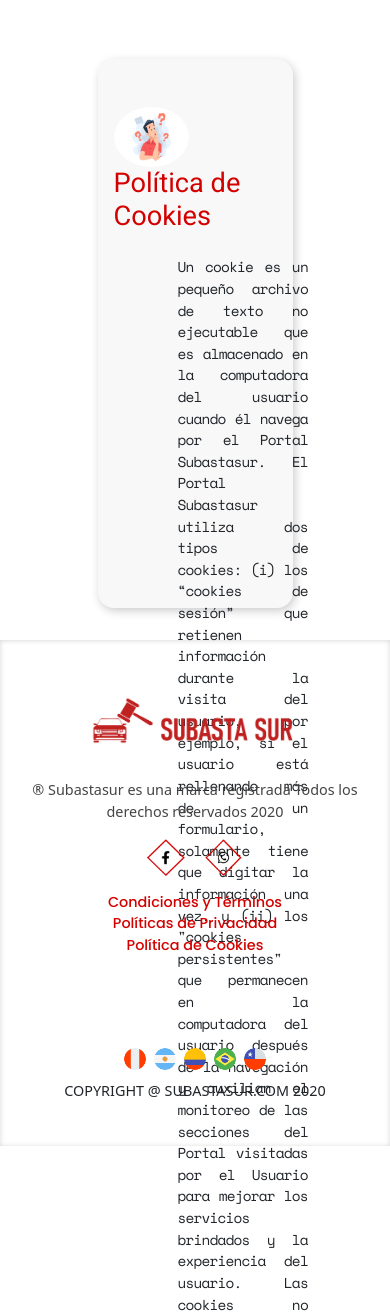
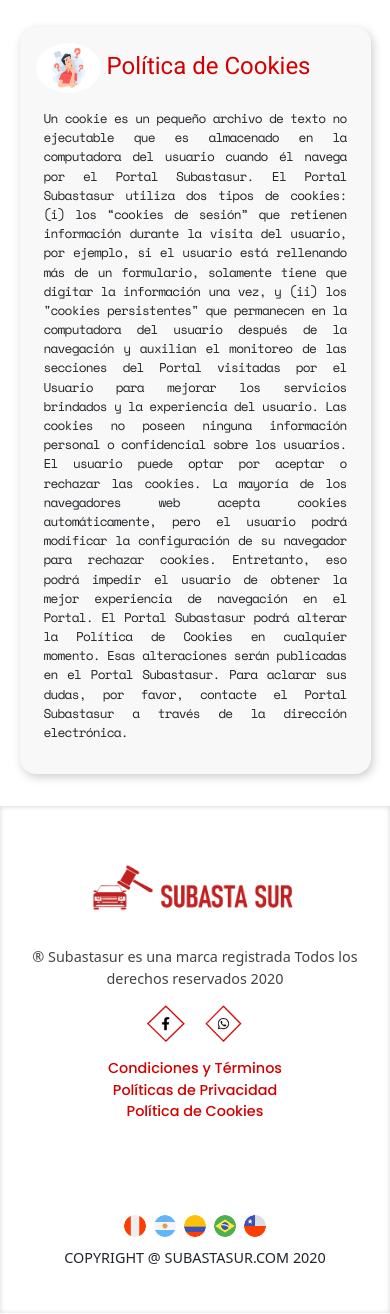
Before and after one commit to Andry-code-web/subastas_online_v2, a Node server app: page /politicasDEcookies in a window 390 px wide. Shown: the part 53-1367 px from the top of the page. Run offline with Node 20, Linux system fonts and the light colour scheme; some web fonts are replaced.

Commit message:
terminos_politicas_responsive

```diff
--- a/public/css/style_politicas_cookies.css
+++ b/public/css/style_politicas_cookies.css
@@ -59,3 +59,71 @@
     letter-spacing: -.05rem;
     text-align: justify;
 }
+
+
+/* Extra small devices (phones, 600px and down) */
+@media only screen and (max-width: 600px){
+    .cookies{
+        height: auto;
+        margin-top: 5rem;
+    }
+    .contenedor_cookies{
+        width: 90%;
+        height: 100%;
+    }
+    .contenedor_cookies h1{
+        font-size: 1.5rem;
+        padding-top: 0rem;
+    }
+
+    .contenedor_cookies h1 span img {
+        width: 65px;
+        height: 50px;
+    }
+
+    .contenedor_cookies p{
+        width: 95%;
+        margin-left: .5rem;
+        font-size: .8rem;
+        margin-top: .5rem;
+    }
+
+
+}
+
+/* Small devices (portrait tablets and large phones, 600px and up) */
+@media only screen and (min-width: 600px) {}
+
+/* Medium devices (landscape tablets, 768px and up) */
+@media only screen and (min-width: 768px) and (max-width: 992px){
+    .contenedor_cookies{
+        width: 80%;
+    }
+
+    .contenedor_cookies h1{
+        padding-top: .5rem;
+    }
+}
+
+/* Large devices (laptops/desktops, 992px and up) */
+@media only screen and (min-width: 992px) and (max-width: 1200px){
+    .cookies{
+        height: 100vh;
+    }
+
+    .contenedor_cookies{
+        width: 70%;
+        height: auto;
+    }
+
+    .contenedor_cookies h1{
+        padding-top: 1rem;
+    }
+}
+
+/* Extra large devices (large laptops and desktops, 1200px and up) */
+@media only screen and (min-width: 1200px) and (max-width: 1440px){
+    .contenedor_cookies{
+        width: 70%;
+    }
+}
--- a/src/views/login.ejs
+++ b/src/views/login.ejs
@@ -37,8 +37,6 @@
           <button type="submit">Iniciar sesión</button>
           <a class="registrar" href="/registro">Regístrate</a>
           <a class="regresar" href="/">Ir al inicio</a>
-          <a href="/admin/loginAdminG" class="subastar" id="subastarLink">Quieres subastar tus propiedades
-            <span>Click</span></a>
         </form>
       </div>
     </div>
```
Also changed, not shown: public/css/style_politicas_privacidad.css (+58 -0 lines), public/css/style_terminos_condiciones.css (+69 -0 lines).
